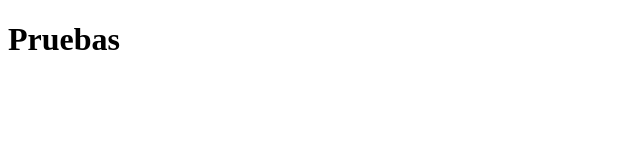
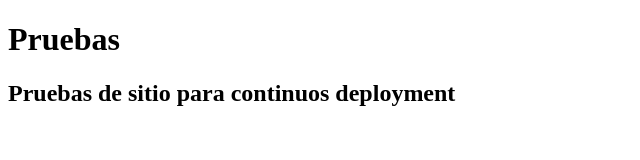
Before and after one commit to Vladox69/supertalleres, a plain HTML site: page index.html in a window 1280 px wide. Shown: the whole page, without its empty margins (0-640 px from the left). Drawn offline with Linux system fonts and the light colour scheme.

Commit message:
test de deploy

```diff
--- a/index.html
+++ b/index.html
@@ -8,5 +8,6 @@
 </head>
 <body>
     <h1>Pruebas</h1>
+    <h2>Pruebas de sitio para continuos deployment</h2>
 </body>
 </html>
```
